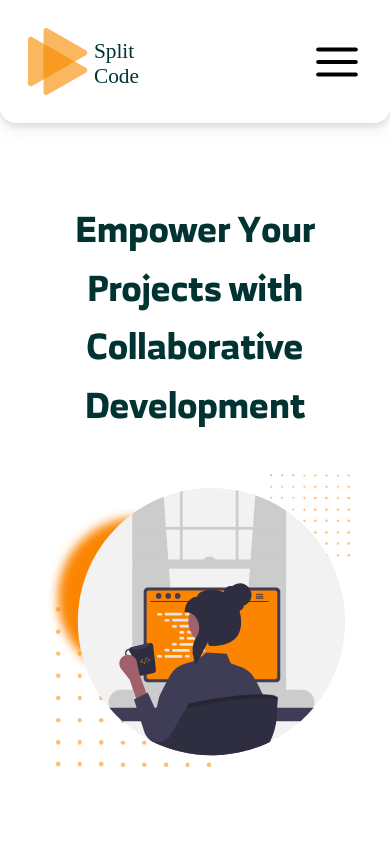
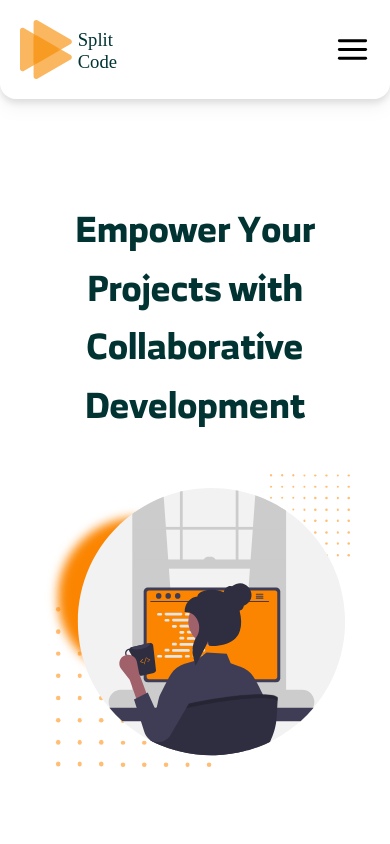
Before and after one commit to M7zain/split-code, a Next.js app: page / in a window 390 px wide. Shown: the top 844 px of the page. Built offline with nearby package versions, Linux system fonts and the light colour scheme.

Commit message:
fixed layout of the Navbar

```diff
--- a/src/app/ui/Navbar.tsx
+++ b/src/app/ui/Navbar.tsx
@@ -1,65 +1,63 @@
 "use client"
 
-import React from 'react'
+import React, { useState } from 'react'
 import logo from '../../../public/logo.svg'
 import Image from 'next/image'
 import Button from './Button'
 import Link from 'next/link'
-import { useState } from 'react'
 import { FiMenu } from 'react-icons/fi'
 import { IoClose } from 'react-icons/io5'
 
 const Navbar = () => {
 
-  const [isOpen, setIsOpen ] = useState(false);
-
+  const [isOpen, setIsOpen] = useState(false);
 
   return (
     <>
       {/* Desktop Nav */}
-    <nav className=' hidden md:flex justify-between md:items-center p-10 md:mx-[15vw] '>
-           <Image src={logo} alt='company logo' className='w-40'/>
+      <nav className='hidden md:flex justify-between items-center p-10 md:mx-[15vw]'>
+        <Image
+          src={logo}
+          alt='company logo'
+          className='w-40'
+          priority
+        />
 
-            <div className={` hidden lg:flex justify-evenly w-full text-2xl font-rb font-bold text-oliveGreen`} >
+        <div className='hidden lg:flex justify-evenly w-full text-2xl font-rb font-bold text-oliveGreen'>
           <Link href="#home">Home</Link>
           <Link href="#About">About</Link>
           <Link href="#How">How it works</Link>
         </div>
 
-
-           <Button buttonType={"Sign Up"}/>
-           <Button buttonType={"Login"}/>
-
-
-
+        <div className='flex space-x-4'>
+          <Button buttonType="Sign Up" />
+          <Button buttonType="Login" />
+        </div>
       </nav>
 
-
-    {/* mobile Nav */}
-    <nav className=' flex flex-col md:hidden p-7 bg-white drop-shadow-lg  rounded-b-2xl fixed  top-0 left-0 right-0 '>
-
-
-            <div className='flex justify-between '>
-              <Image src={logo} alt='company logo' className='w-32'/>
-              <button onClick={() => setIsOpen(!isOpen)}>
-                 {
-                  isOpen ? <IoClose size={50}/> : <FiMenu size={50} />
-                 }
+      {/* Mobile Nav */}
+      <nav className='flex flex-col md:hidden p-5 bg-white drop-shadow-lg rounded-b-2xl fixed top-0 left-0 right-0'>
+        <div className='flex justify-between'>
+          <Image
+            src={logo}
+            alt='company logo'
+            className='w-28 md:w-32'
+            priority
+          />
+          <button
+            onClick={() => setIsOpen(!isOpen)}
+            aria-label="Toggle navigation menu"
+          >
+            {isOpen ? <IoClose size={35} /> : <FiMenu size={35} />}
           </button>
         </div>
 
-            <div className={`${isOpen? "max-h-[300px] opacity-100 " : "max-h-0 opacity-0 "} transition-all ease-in duration-300   flex flex-col items-center justify-evenly w-full text-2xl font-rb font-bold text-oliveGreen overflow-hidden`}
-             style={{ transitionProperty: "max-height, opacity" }} >
+        <div className={`${isOpen ? "max-h-[300px] opacity-100" : "max-h-0 opacity-0"} transition-all ease-in-out duration-300 flex flex-col items-center justify-evenly w-full text-2xl font-rb font-bold text-oliveGreen overflow-hidden`}>
           <Link href="#home">Home</Link>
           <Link href="#About">About</Link>
           <Link href="#How">How it works</Link>
         </div>
-
-
-
       </nav>
-
-
     </>
   )
 }
```
Lines whose indentation alone changed are shown as unchanged.
